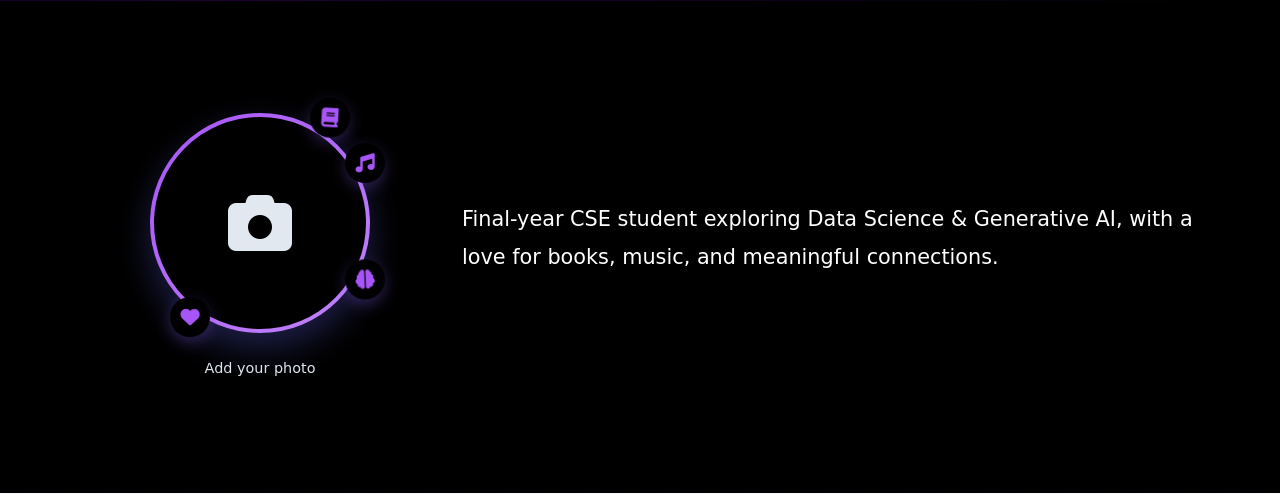
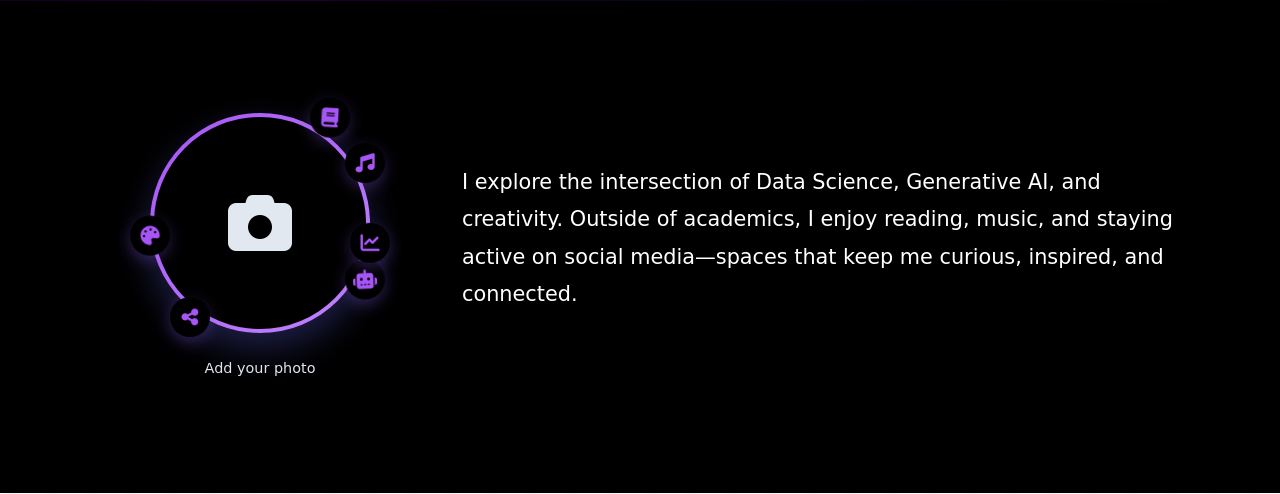
Before and after one commit to AN160404/Portfolio, a Flask app: page / in a window 1280 px wide. Shown: the part 799-1293 px from the top of the page. Run offline with Flask 3, Linux system fonts and the light colour scheme; some web fonts are replaced.

Commit message:
Update personal information and refine interactive elements
Modify the 'about me' section text and update associated icons in the HTML template. Add new CSS classes .icon-5 and .icon-6 for styling additional floating icons.

Replit-Commit-Author: Agent
Replit-Commit-Session-Id: 9e8af417-ac28-4656-97fb-dcbb6030e0f3
Replit-Commit-Checkpoint-Type: full_checkpoint
Replit-Commit-Screenshot-Url: https://storage.googleapis.com/screenshot-production-us-central1/7c142131-cc89-44be-bf0f-5e173cdb7548/9e8af417-ac28-4656-97fb-dcbb6030e0f3/0xlSv7g

```diff
--- a/static/css/style.css
+++ b/static/css/style.css
@@ -349,6 +349,18 @@ h1, h2, h3, h4, h5, h6 {
     bottom: -10px;
     left: 20px;
     animation-delay: 2.1s;
+}
+
+.icon-5 {
+    top: 50%;
+    left: -20px;
+    animation-delay: 2.8s;
+}
+
+.icon-6 {
+    top: 50%;
+    right: -20px;
+    animation-delay: 3.5s;
 }
 
 @keyframes floatIcon {
--- a/templates/index.html
+++ b/templates/index.html
@@ -52,10 +52,16 @@
                                     <i class="fas fa-music"></i>
                                 </div>
                                 <div class="floating-icon icon-3">
-                                    <i class="fas fa-brain"></i>
+                                    <i class="fas fa-robot"></i>
                                 </div>
                                 <div class="floating-icon icon-4">
-                                    <i class="fas fa-heart"></i>
+                                    <i class="fas fa-share-alt"></i>
+                                </div>
+                                <div class="floating-icon icon-5">
+                                    <i class="fas fa-palette"></i>
+                                </div>
+                                <div class="floating-icon icon-6">
+                                    <i class="fas fa-chart-line"></i>
                                 </div>
                             </div>
                         </div>
@@ -68,7 +74,7 @@
             <div class="col-lg-8 col-md-7">
                 <div class="about-content">
                     <p class="lead">
-                        Final-year CSE student exploring Data Science & Generative AI, with a love for books, music, and meaningful connections.
+                        I explore the intersection of Data Science, Generative AI, and creativity. Outside of academics, I enjoy reading, music, and staying active on social media—spaces that keep me curious, inspired, and connected.
                     </p>
                 </div>
             </div>
```
